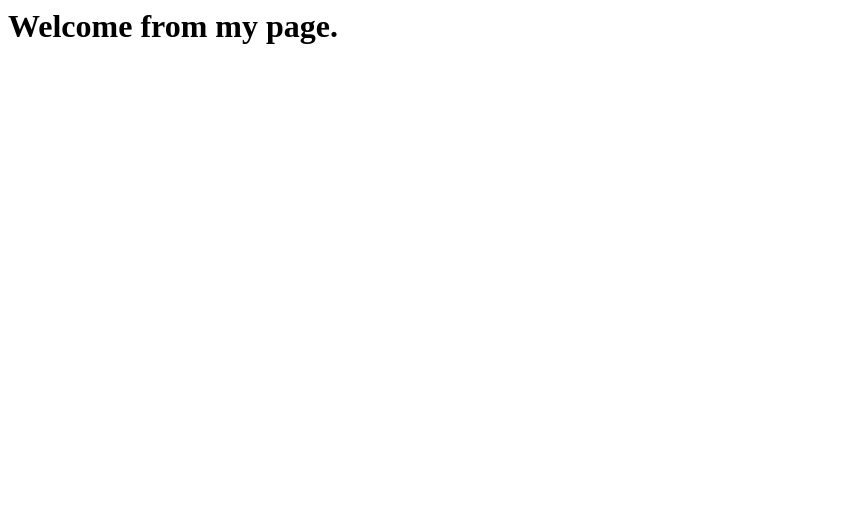
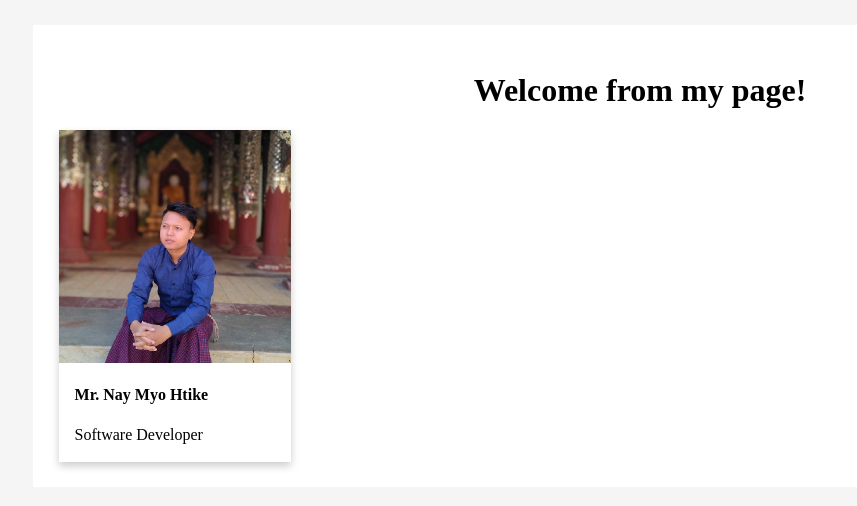
Before and after one commit to naymh/naymh.github.io, a plain HTML site: page index.html in a window 1280 px wide. Shown: the whole page, without its empty margins (0-857 px from the left). Drawn offline with Linux system fonts and the light colour scheme.

Commit message:
Initial commit

```diff
--- a/index.html
+++ b/index.html
@@ -3,8 +3,20 @@
     <meta charset="UTF-8">
     <meta name="viewport" content="width=device-width, initial-scale=1.0">
     <title>Document</title>
+    <link rel="stylesheet" href="styles.css">
 </head>
+
 <body>
-    <h1 class="center">Welcome from my page.</h1>
+    <div class="main">
+        <h1 class="center">Welcome from my page!</h1>
+        <div class="card">
+            <img src="nmh.jpeg" alt="Avatar" style="width:100%">
+            <div class="container">
+              <h4><b>Mr. Nay Myo Htike</b></h4>
+              <p>Software Developer</p>
+            </div>
+        </div>
+    </div>
+
 </body>
 </html>
--- a/style.css
+++ /dev/null
@@ -1,3 +0,0 @@
-.center {
-    text-align: center;
-}
--- /dev/null
+++ b/styles.css
@@ -0,0 +1,28 @@
+body {
+background-color: whitesmoke;
+}
+
+.center {
+    text-align: center;
+}
+
+.card {
+    box-shadow: 0 4px 8px 0 rgba(0,0,0,0.2);
+    transition: 0.3s;
+    width: 20%;
+  }
+
+  .card:hover {
+    box-shadow: 0 8px 16px 0 rgba(0,0,0,0.2);
+  }
+
+  .container {
+    padding: 2px 16px;
+  }
+
+.main {
+    margin: 2%;
+    padding: 2%;
+    background-color: white;
+
+}
```
Also changed, not shown: nmh.jpeg (added), 1 other file.
